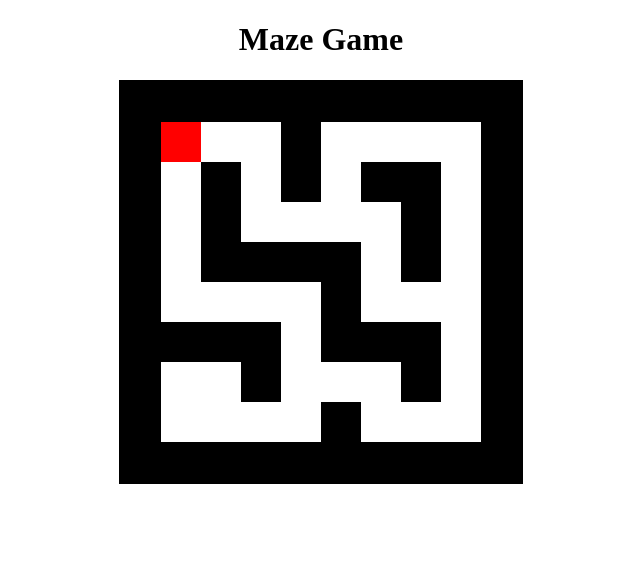
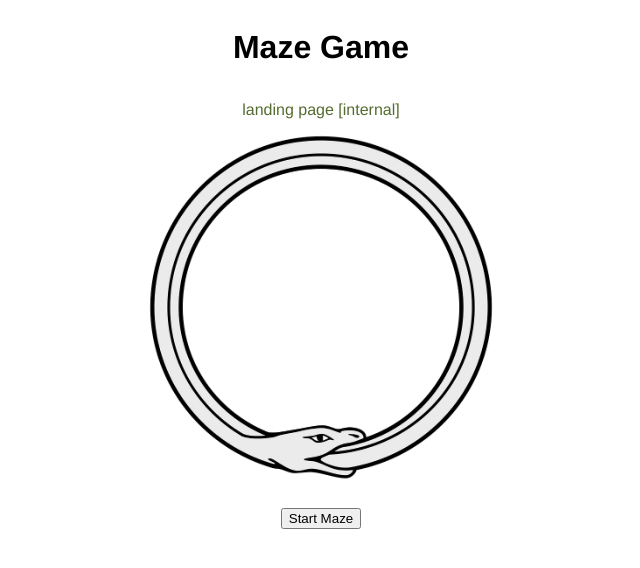
Before and after one commit to ldmnch/the_snakes_flaskapp, a Flask app: page / in a window 1280 px wide. Shown: the top 568 px of the page, without its empty margins (319-959 px from the left). Run offline with Flask 3, Linux system fonts and the light colour scheme.

Commit message:
Added base layout and buttons

```diff
--- a/flask_app.py
+++ b/flask_app.py
@@ -3,7 +3,15 @@ from flask import Flask, render_template
 app = Flask(__name__)
 
 @app.route("/")
-def index():
+@app.route("/home")
+def default_home():
+    return render_template('base.html')
+
+@app.route("/game")
+@app.route("/index")
+@app.route("/start")
+@app.route("/maze")
+def maze():
     return render_template("index.html")
 
 if __name__ == "__main__":
--- /dev/null
+++ b/templates/base.html
@@ -0,0 +1,62 @@
+<!doctype html>
+<html>
+    <head>
+        <meta charset="UTF-8">
+        <meta name="viewport" content="width=device-width, initial-scale=1.0">
+        <title>{% block title %} Maze Game{% endblock %}</title>
+        <style>
+            .container {
+                max-width: 800px;
+                margin: 0 auto;
+                display: flex;
+                flex-direction: column;
+                align-items: center;
+                text-align: center;
+            }
+            .menu {
+                list-style: none;
+                padding: 10px;
+                display: flex;
+                justify-content: center;
+            }
+            h1 {
+                font-size: 32px;
+                font-weight: bold;
+                font-style: normal;
+                color: black;
+                font-family: 'Franklin Gothic Medium', 'Arial Narrow', Arial, sans-serif;
+            }
+            h2 {
+                font-size: 16px;
+                font-weight: normal;
+                font-style: normal;
+                color: darkolivegreen;
+                font-family: 'Franklin Gothic Medium', 'Arial Narrow', Arial, sans-serif;
+            }
+            img {
+                width: 350px;
+                height: 350 px;
+            }
+        </style>
+    </head>
+    <body>
+        <header>
+            <div class="container">
+                {% block landing_content %}
+                <h1>Maze Game</h1>
+                <h2>landing page [internal]</h2>
+                <img src="{{ url_for('static', filename='snake_home.png') }}" alt="Snake">
+                <nav>
+                    <ul class="menu">
+                        <li><a href="{{ url_for('maze') }}"><button>Start Maze</button></a></li>
+                    </ul>
+                </nav>
+                {% endblock %}
+            </div>
+        </header>
+
+        <main>
+            {% block content %}{% endblock %}
+        </main>
+    </body>
+</html>
--- a/templates/index.html
+++ b/templates/index.html
@@ -1,9 +1,9 @@
-<!DOCTYPE html>
-<html lang="en">
-<head>
-    <meta charset="UTF-8">
-    <meta name="viewport" content="width=device-width, initial-scale=1.0">
-    <title>Maze Game</title>
+{% extends "base.html" %}
+{% block landing_content %}
+<!-- Empty block to remove image & buttons -->
+{% endblock %}
+
+{% block extra_styles %}
     <style>
         body {
             text-align: center;
@@ -13,10 +13,14 @@
             background-color: white;
         }
     </style>
-</head>
-<body>
+{% endblock %}
+{% block content %}
+
+<div class="container">
     <h1>Maze Game</h1>
+    <h2>[demo version 1]</h2>
     <canvas id="gameCanvas" width="400" height="400"></canvas>
+</div>
     <script>
         const canvas = document.getElementById("gameCanvas");
         const ctx = canvas.getContext("2d");
@@ -69,5 +73,10 @@
 
         drawMaze();
     </script>
-</body>
-</html>
+    <nav>
+        <ul class="menu">
+            <li><a href="{{ url_for('maze') }}"><button>Solve Maze</button></a></li>
+            <!--  #TODO: Need to reroute Solve button to a different page by Franco -->
+        </ul>
+    </nav>
+{% endblock %}
```
Also changed, not shown: static/snake_home.png (added), 1 other file.
